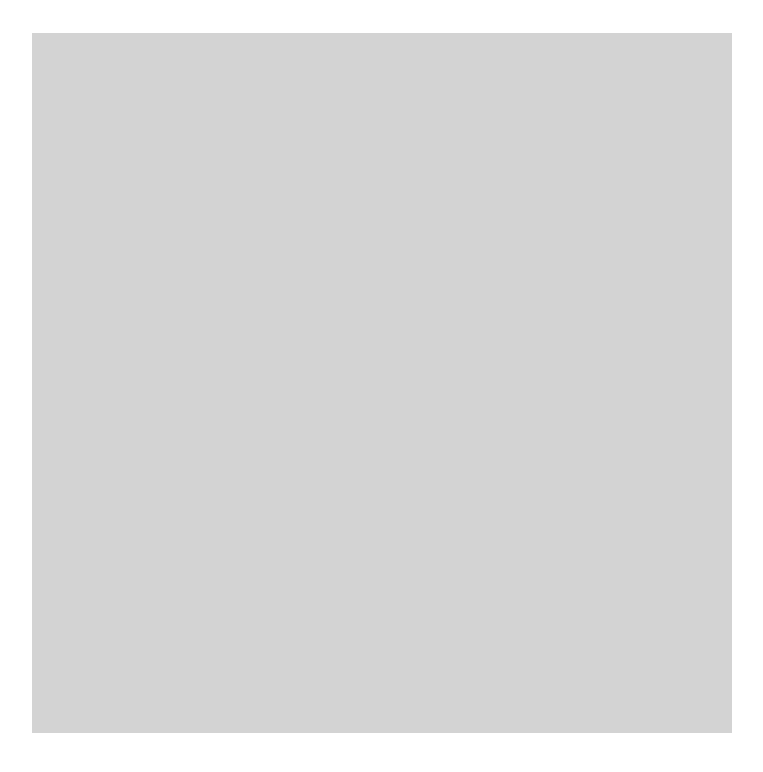
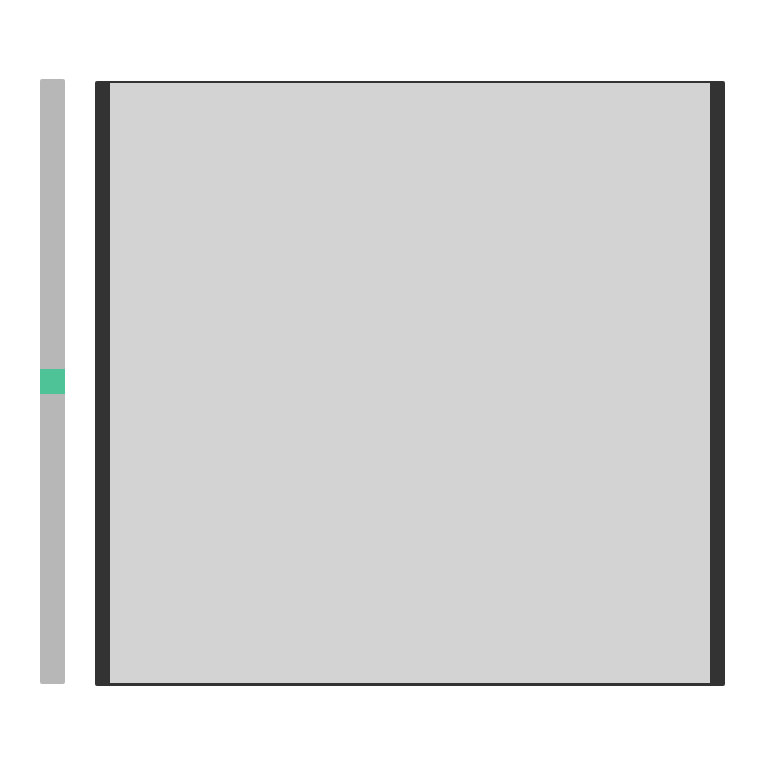
Before and after one commit to INCONSOLATA00/etch-a-sketch, a plain HTML site: page index.html in a window 1280 px wide. Shown: the whole page, without its empty margins (258-1021 px from the left). Drawn offline with Linux system fonts and the light colour scheme.

Commit message:
updated stylesheet

```diff
--- a/Javascript/script.js
+++ b/Javascript/script.js
@@ -1,11 +1,9 @@
-const wrapper = document.querySelector('.wrapper');
-const button = document.querySelectorAll('button');
-
+const wrapper = document.querySelector('.primary-wrapper');
 let updateStatus;
 
-let sqrMult = 64;
+let sqrMult = 10;
 let sqrAmt = sqrMult * sqrMult;
-let sqrSize = 1400 / sqrMult;
+let sqrSize = 1200 / sqrMult;
 
 for (let i = 0; i < sqrAmt; i++) {
     const square = document.createElement('div');
@@ -42,5 +40,3 @@ updateStatus = true;
 window.addEventListener('mouseup', function() {
 updateStatus = false;
 });
-
-// needs declare rule for disable mouse-grab*
--- a/css/styles.css
+++ b/css/styles.css
@@ -5,16 +5,51 @@ align-items: center;
 height:  750px;
 }
 
-.wrapper {
-/* margin-top: 14px; */
+.secondary-wrapper { /* main enclosing */
+display: flex;
+justify-content: center;
+align-items: center;
+
+background-color: #333333;
+width: 630px;
+height: 605px;
+border-radius: 2px;
+}
+
+.primary-wrapper {
 display: flex;
 flex-wrap: wrap;
-
-background-color: aqua; /* must be even */
-width: 700px;
-height: 700px;
+width: 600px;
+height: 600px;
 }
 
-button {
-margin-top: 30px;
+.slider {
+-webkit-appearance: none;  /* Override default CSS styles */
+appearance: none;
+width: 25px; /* Full-width */
+height: 605px; /* Specified height */
+background: #999999; /* Grey background */
+outline: none; /* Remove outline */
+opacity: 0.7; /* Set transparency (for mouse-over effects on hover) */
+-webkit-transition: .2s; /* 0.2 seconds transition on hover */
+transition: opacity .2s;
+margin: 0 30px 0 0;
+padding: 0px;
+border-radius: 2px;
 }
+
+.slider::-webkit-slider-thumb {
+-webkit-appearance: none; /* Override default look */
+appearance: none;
+width: 25px; /* Set a specific slider handle width */
+height: 25px; /* Slider handle height */
+background: #04AA6D; /* Green background */
+cursor: pointer; /* Cursor on hover */
+}
+
+.slider::-moz-range-thumb {
+width: 25px; /* Set a specific slider handle width */
+height: 25px; /* Slider handle height */
+background: #04AA6D; /* Green background */
+cursor: pointer; /* Cursor on hover */
+}
--- a/index.html
+++ b/index.html
@@ -9,7 +9,13 @@
 </head>
 
 <body>
-<div class ="wrapper"></div> <!-- canvas -->
+<div class ="contains-slider">
+<input type="range" min="1" max="100" value="80" class="slider"></div>
+
+<div class ="secondary-wrapper">
+<div class ="primary-wrapper">
+
+</div>
 
 <script src="Javascript/script.js"></script>
 </body>
```
